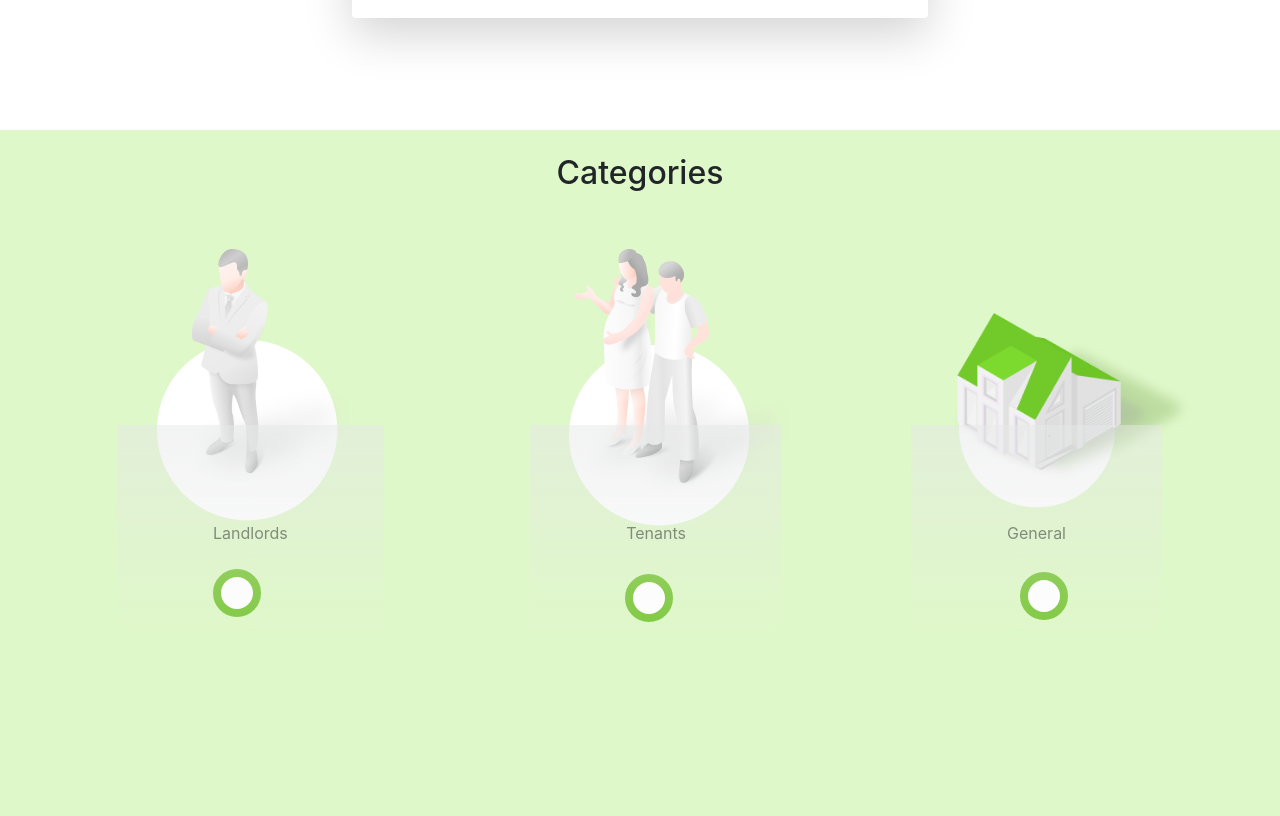
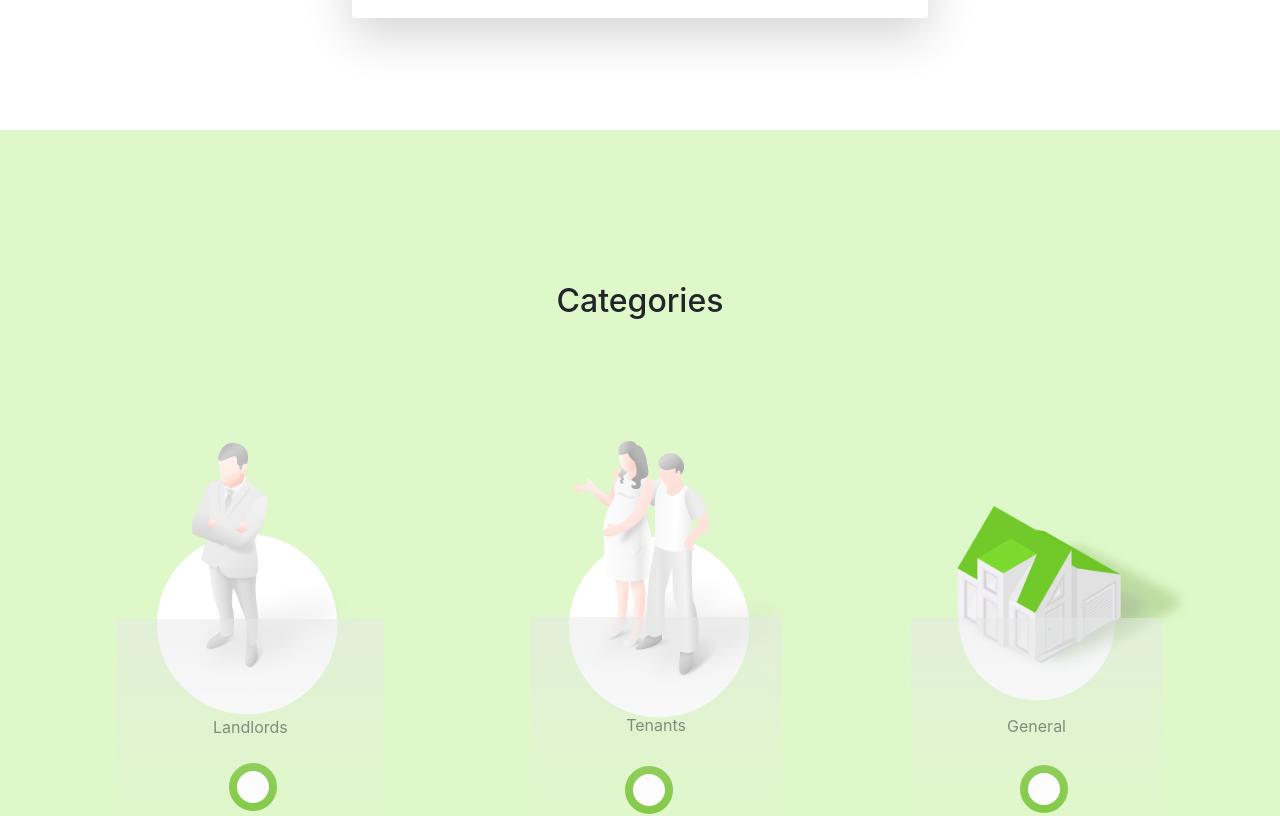
Before and after one commit to muzammalrahim/Rental-Shield, a React (Create React App) app: page /faq in a window 1280 px wide. Shown: the part 1120-1936 px from the top of the page. Built offline with nearby package versions, Linux system fonts and the light colour scheme.

Commit message:
code update

```diff
--- a/src/components/FaqCategory/FaqCategories.js
+++ b/src/components/FaqCategory/FaqCategories.js
@@ -9,14 +9,14 @@ export default class FaqCategories extends Component {
   render() {
     return (
       <div>
-        <div className="bg-lightgreen">
+        <div className="bg-lightgreen py-32">
           <Container>
             <br />
             <h2>Categories</h2>
             <br /> <br />
-            <Row className="items-center">
-              <Col lg="4" md="4" sm="12" className="min-h-screen">
-                <div className="m-auto bg-no-repeat bg-center faq-bg no-repeat min-h-screen relative">
+            <Row className="items-center py-16">
+              <Col lg="4" md="4" sm="12" className="">
+                <div className="m-auto bg-no-repeat bg-center faq-bg no-repeat  relative">
                   <img
                     class="m-auto"
                     src={Landlords}
@@ -30,13 +30,13 @@ export default class FaqCategories extends Component {
                     Landlords
                   </button>
                   <div
-                    class=" md:mx-auto lg:ml-32  mt-12
+                    class="lg:ml-36 ml-14  mt-12
                   rounded-full h-12 w-12 flex items-center justify-center bg-white border-8 border-solid  border-green-200  "
                   ></div>
                 </div>
               </Col>
-              <Col lg="4" md="4" sm="12" className="min-h-screen">
-                <div className="m-auto bg-contain bg-no-repeat bg-center faq-bg no-repeat min-h-screen">
+              <Col lg="4" md="4" sm="12" className="">
+                <div className="m-auto bg-contain bg-no-repeat bg-center faq-bg no-repeat ">
                   <img
                     class="m-auto"
                     src={Tenants}
@@ -57,9 +57,9 @@ export default class FaqCategories extends Component {
                   ></div>
                 </div>
               </Col>
-              <Col lg="1" md="1" sm="12" className="min-h-screen"></Col>
-              <Col lg="3" md="3" sm="12" className="min-h-screen">
-                <div className="m-auto bg-contain bg-no-repeat bg-center faq-bg no-repeat min-h-screen">
+              <Col lg="1" md="1" sm="12" className=""></Col>
+              <Col lg="3" md="3" sm="12" className="">
+                <div className="m-auto bg-contain bg-no-repeat bg-center faq-bg no-repeat ">
                   <img
                     class="m-auto pl-2 pt-16"
                     src={General}
```
